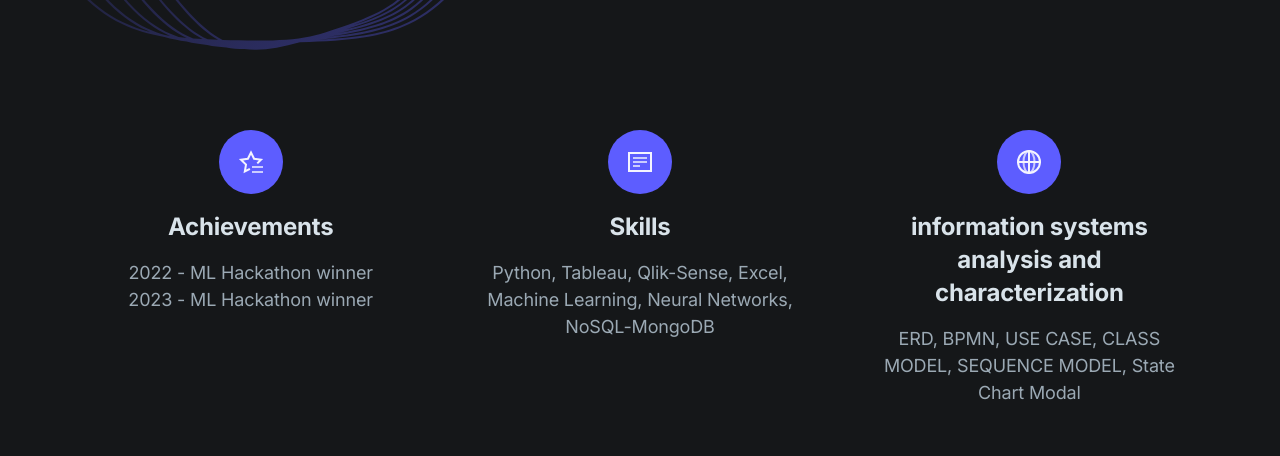
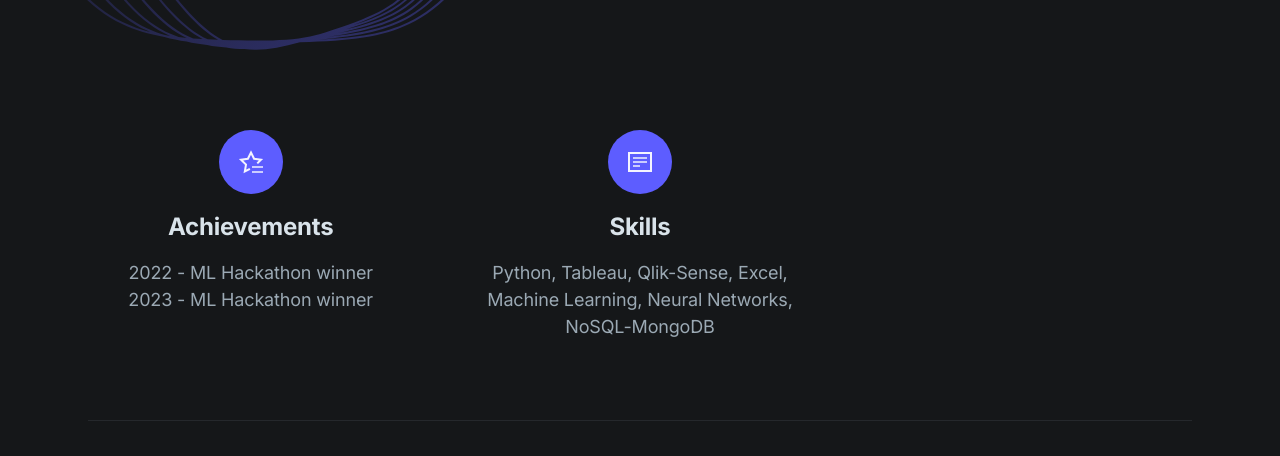
Before and after one commit to YahavMesika/portfolio, a Next.js app: page / in a window 1280 px wide. Shown: the part 1420-1876 px from the top of the page. Built offline with nearby package versions, Linux system fonts and the light colour scheme.

Commit message:
Update features.tsx

```diff
--- a/components/features.tsx
+++ b/components/features.tsx
@@ -41,7 +41,7 @@ export default function Features() {
               <p className="text-lg text-gray-400 text-center">Python, Tableau, Qlik-Sense, Excel, Machine Learning, Neural Networks, NoSQL-MongoDB</p>
             </div>
 
-            {/* 3rd item */}
+            {/* 3rd item
             <div className="relative flex flex-col items-center" data-aos="fade-up" data-aos-delay="200" data-aos-anchor="[data-aos-id-blocks]">
               <svg className="w-16 h-16 mb-4" viewBox="0 0 64 64" xmlns="http://www.w3.org/2000/svg">
                 <rect className="fill-current text-purple-600" width="64" height="64" rx="32" />
@@ -53,8 +53,8 @@ export default function Features() {
               </svg>
               <h4 className="h4 mb-4  text-center">information systems analysis and characterization</h4>
               <p className="text-lg text-gray-400 text-center">ERD, BPMN, USE CASE, CLASS MODEL, SEQUENCE MODEL, State
-              Chart Modal</p>
-            </div>
+              Chart Modal</p> */}
+            {/* </div> */}
 {/*
             4th item
             <div className="relative flex flex-col items-center" data-aos="fade-up" data-aos-delay="300" data-aos-anchor="[data-aos-id-blocks]">
```
